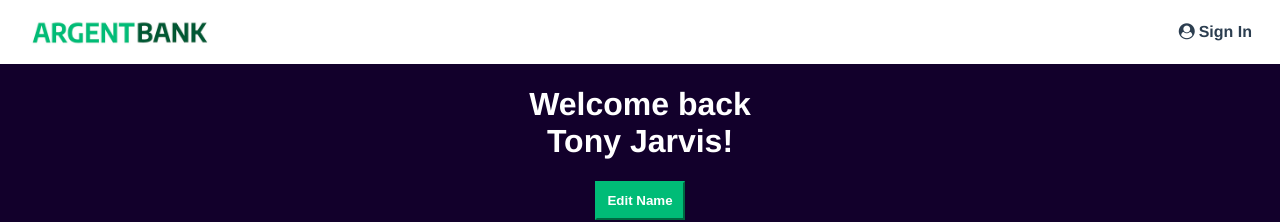
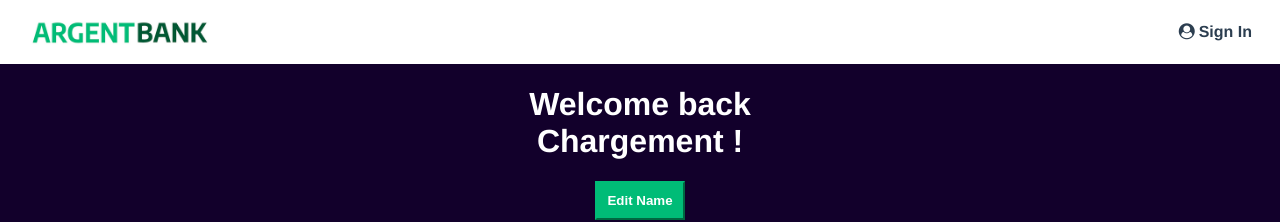
Before and after one commit to ChuckBDT/OC-13-BankArgent, a React (Vite) app: page /user/1 in a window 1280 px wide. Shown: the top 222 px of the page. Built offline with nearby package versions, Linux system fonts and the light colour scheme.

Commit message:
UserInfos reducer & User displayed

```diff
--- a/src/App.jsx
+++ b/src/App.jsx
@@ -1,4 +1,3 @@
-import { useEffect } from "react";
 import { Outlet, Link } from "react-router-dom";
 import { useDispatch, useSelector } from "react-redux";
 import { logout } from "./features/auth/authSlice";
@@ -8,6 +7,7 @@ import "./App.css";
 
 function App() {
   const isConnected = useSelector((state) => state.auth.details);
+  const userName = useSelector((state) => state.auth.userInfos.body);
   const dispatch = useDispatch();
 
   return (
@@ -27,7 +27,8 @@ function App() {
               <>
                 <Link className='main-nav-item' to={"/user/profile"}>
                   <i className='fa fa-user-circle icon-margin-right'></i>
-                  Name
+                  {userName.firstName ? userName.firstName : "Chargement"}{" "}
+                  {userName.lastName ? userName.lastName : ""}
                 </Link>
                 <Link
                   className='main-nav-item'
--- a/src/features/auth/authSlice.js
+++ b/src/features/auth/authSlice.js
@@ -8,7 +8,14 @@ const userToken = localStorage.getItem("userToken")
 const initialState = {
   loading: false,
   details: null,
-  userInfos: null,
+  userInfos: {
+    status: 0,
+    message: null,
+    body: {
+      id: null,
+      email: null,
+    },
+  },
   userToken,
   error: null,
   success: false,
@@ -21,6 +28,9 @@ const authSlice = createSlice({
     logout: () => {
       localStorage.clear();
       return initialState;
+    },
+    setUserInfos: (state, { payload }) => {
+      state.userInfos = payload;
     },
   },
   extraReducers: {
@@ -41,5 +51,5 @@ const authSlice = createSlice({
   },
 });
 
-export const { logout } = authSlice.actions;
+export const { logout, setUserInfos } = authSlice.actions;
 export default authSlice.reducer;
--- a/src/views/User.jsx
+++ b/src/views/User.jsx
@@ -1,9 +1,17 @@
-import React from "react";
+import React, { useEffect } from "react";
+import { useDispatch, useSelector } from "react-redux";
 import { useGetUserDetailsQuery } from "../features/apiSlice";
+import { setUserInfos } from "../features/auth/authSlice";
 
-function User() {
+const User = () => {
+  const userInfos = useSelector((state) => state.auth.userInfos.body);
+
+  const dispatch = useDispatch();
   const { data } = useGetUserDetailsQuery();
-  console.log(data);
+
+  useEffect(() => {
+    if (data) dispatch(setUserInfos(data));
+  }, [data, dispatch]);
 
   return (
     <main className='main bg-dark'>
@@ -11,7 +19,8 @@ function User() {
         <h1>
           Welcome back
           <br />
-          Tony Jarvis!
+          {userInfos.firstName ? userInfos.firstName : "Chargement"}{" "}
+          {userInfos.lastName ? userInfos.lastName : ""} !
         </h1>
         <button className='edit-button'>Edit Name</button>
       </div>
@@ -48,6 +57,6 @@ function User() {
       </section>
     </main>
   );
-}
+};
 
 export default User;
```
